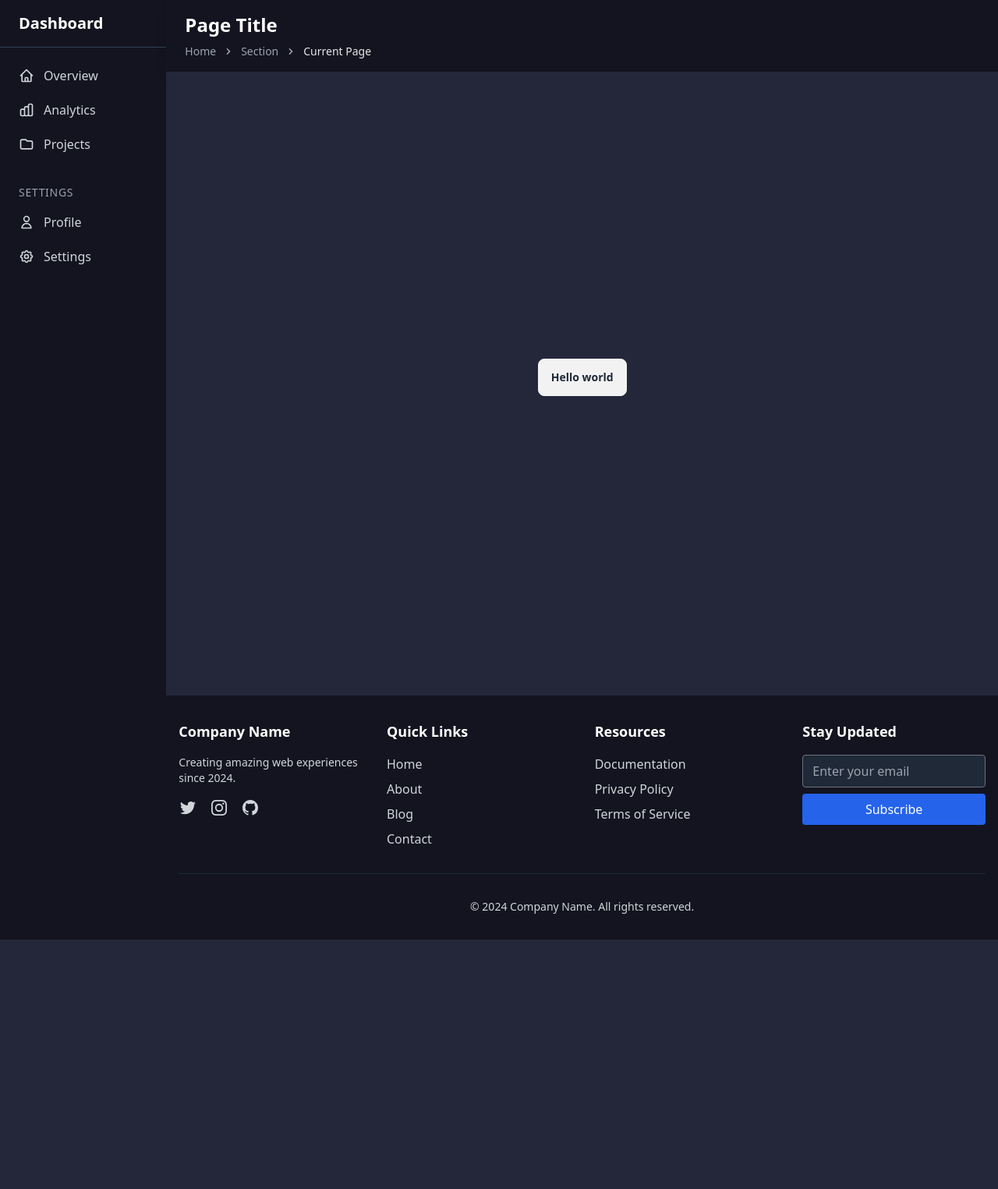
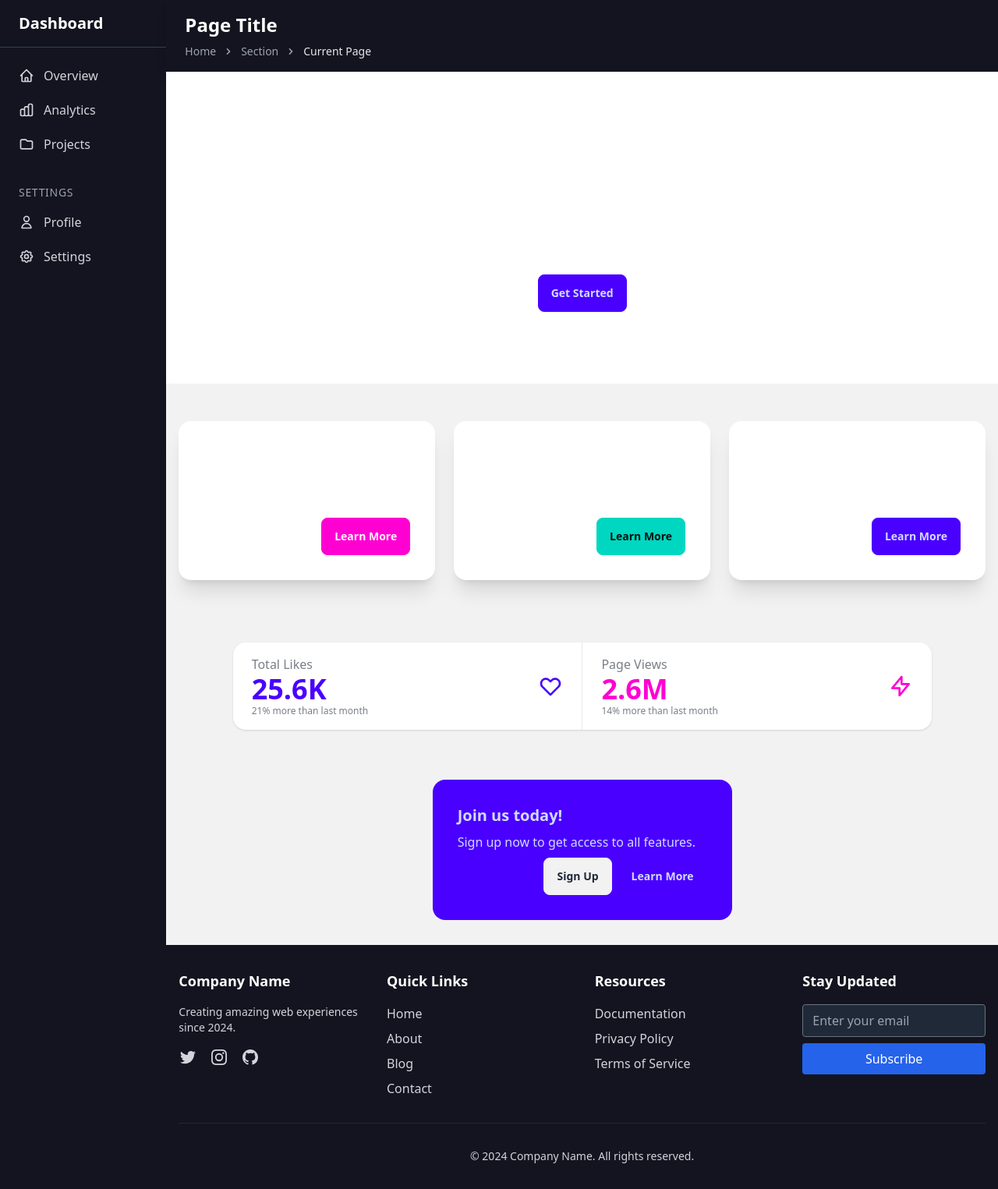
Before and after one commit to ewanchukwilliam/blogAI, a Django app: page /core/ in a window 1280 px wide. Shown: the whole page at 78% size. Before the commit the page ends 1205 px from the top, so only its background shows below. Run offline with Django 5.2, Linux system fonts and the light colour scheme; some libraries are stand-ins or nearby versions.

Commit message:
added homepage filler this looks so good! omg

```diff
--- a/core/templates/Homepage.html
+++ b/core/templates/Homepage.html
@@ -1,7 +1,99 @@
-{% extends "base.html" %} {% block title %}Homepage{% endblock %}
-{% block content %}
-<div class="flex flex-col items-center justify-center min-h-screen bg-lighterbackground min-w-full">
-	<button class="btn mb-4 active:bg-red-800">Hello world</button>
+{% extends "base.html" %} {% block title %}Homepage{% endblock %} {% block content %}
+<div class="min-h-screen bg-base-200">
+	<!-- Hero Section -->
+	<div class="hero min-h-[50vh] bg-base-100">
+		<div class="hero-content text-center">
+			<div class="max-w-md">
+				<h1 class="text-5xl font-bold">Welcome!</h1>
+				<p class="py-6">
+					This is a sample hero section using DaisyUI components. You can
+					customize this text and add more elements as needed.
+				</p>
+				<button class="btn btn-primary">Get Started</button>
+			</div>
+		</div>
+	</div>
 
+	<!-- Features Section -->
+	<div class="container mx-auto py-12 px-4">
+		<div class="grid grid-cols-1 md:grid-cols-3 gap-6">
+			<!-- Feature Card 1 -->
+			<div class="card bg-base-100 shadow-xl">
+				<div class="card-body">
+					<h2 class="card-title">Feature 1</h2>
+					<p>Sample feature description goes here.</p>
+					<div class="card-actions justify-end">
+						<button class="btn btn-secondary">Learn More</button>
+					</div>
+				</div>
+			</div>
+
+			<!-- Feature Card 2 -->
+			<div class="card bg-base-100 shadow-xl">
+				<div class="card-body">
+					<h2 class="card-title">Feature 2</h2>
+					<p>Sample feature description goes here.</p>
+					<div class="card-actions justify-end">
+						<button class="btn btn-accent">Learn More</button>
+					</div>
+				</div>
+			</div>
+
+			<!-- Feature Card 3 -->
+			<div class="card bg-base-100 shadow-xl">
+				<div class="card-body">
+					<h2 class="card-title">Feature 3</h2>
+					<p>Sample feature description goes here.</p>
+					<div class="card-actions justify-end">
+						<button class="btn btn-primary">Learn More</button>
+					</div>
+				</div>
+			</div>
+		</div>
+	</div>
+
+	<!-- Stats Section -->
+	<div class="stats shadow mx-auto max-w-4xl my-8 flex">
+		<div class="stat">
+			<div class="stat-figure text-primary">
+				<svg xmlns="http://www.w3.org/2000/svg" fill="none" viewBox="0 0 24 24"
+					class="inline-block w-8 h-8 stroke-current">
+					<path stroke-linecap="round" stroke-linejoin="round" stroke-width="2"
+						d="M4.318 6.318a4.5 4.5 0 000 6.364L12 20.364l7.682-7.682a4.5 4.5 0 00-6.364-6.364L12 7.636l-1.318-1.318a4.5 4.5 0 00-6.364 0z">
+					</path>
+				</svg>
+			</div>
+			<div class="stat-title">Total Likes</div>
+			<div class="stat-value text-primary">25.6K</div>
+			<div class="stat-desc">21% more than last month</div>
+		</div>
+
+		<div class="stat">
+			<div class="stat-figure text-secondary">
+				<svg xmlns="http://www.w3.org/2000/svg" fill="none" viewBox="0 0 24 24"
+					class="inline-block w-8 h-8 stroke-current">
+					<path stroke-linecap="round" stroke-linejoin="round" stroke-width="2"
+						d="M13 10V3L4 14h7v7l9-11h-7z"></path>
+				</svg>
+			</div>
+			<div class="stat-title">Page Views</div>
+			<div class="stat-value text-secondary">2.6M</div>
+			<div class="stat-desc">14% more than last month</div>
+		</div>
+	</div>
+
+	<!-- Call to Action -->
+	<div class="flex justify-center p-8">
+		<div class="card w-96 bg-primary text-primary-content">
+			<div class="card-body">
+				<h2 class="card-title">Join us today!</h2>
+				<p>Sign up now to get access to all features.</p>
+				<div class="card-actions justify-end">
+					<button class="btn">Sign Up</button>
+					<button class="btn btn-ghost">Learn More</button>
+				</div>
+			</div>
+		</div>
+	</div>
 </div>
 {% endblock %}
--- a/theme/static/css/dist/styles.css
+++ b/theme/static/css/dist/styles.css
@@ -1129,6 +1129,76 @@ html {
   content: var(--tw-content);
 }
 
+.card {
+  position: relative;
+  display: flex;
+  flex-direction: column;
+  border-radius: var(--rounded-box, 1rem);
+}
+
+.card:focus {
+  outline: 2px solid transparent;
+  outline-offset: 2px;
+}
+
+.card-body {
+  display: flex;
+  flex: 1 1 auto;
+  flex-direction: column;
+  padding: var(--padding-card, 2rem);
+  gap: 0.5rem;
+}
+
+.card-body :where(p) {
+  flex-grow: 1;
+}
+
+.card-actions {
+  display: flex;
+  flex-wrap: wrap;
+  align-items: flex-start;
+  gap: 0.5rem;
+}
+
+.card figure {
+  display: flex;
+  align-items: center;
+  justify-content: center;
+}
+
+.card.image-full {
+  display: grid;
+}
+
+.card.image-full:before {
+  position: relative;
+  content: "";
+  z-index: 10;
+  border-radius: var(--rounded-box, 1rem);
+  --tw-bg-opacity: 1;
+  background-color: var(--fallback-n,oklch(var(--n)/var(--tw-bg-opacity)));
+  opacity: 0.75;
+}
+
+.card.image-full:before,
+    .card.image-full > * {
+  grid-column-start: 1;
+  grid-row-start: 1;
+}
+
+.card.image-full > figure img {
+  height: 100%;
+  -o-object-fit: cover;
+     object-fit: cover;
+}
+
+.card.image-full > .card-body {
+  position: relative;
+  z-index: 20;
+  --tw-text-opacity: 1;
+  color: var(--fallback-nc,oklch(var(--nc)/var(--tw-text-opacity)));
+}
+
 .checkbox {
   flex-shrink: 0;
   --chkbg: var(--fallback-bc,oklch(var(--bc)/1));
@@ -1312,6 +1428,29 @@ html {
   padding-right: 0.25rem;
   padding-top: 0.5rem;
   padding-bottom: 0.5rem;
+}
+
+.hero {
+  display: grid;
+  width: 100%;
+  place-items: center;
+  background-size: cover;
+  background-position: center;
+}
+
+.hero > * {
+  grid-column-start: 1;
+  grid-row-start: 1;
+}
+
+.hero-content {
+  z-index: 0;
+  display: flex;
+  align-items: center;
+  justify-content: center;
+  max-width: 80rem;
+  gap: 1rem;
+  padding: 1rem;
 }
 
 .input {
@@ -1386,6 +1525,64 @@ html {
   height: auto;
 }
 
+.stats {
+  display: inline-grid;
+  border-radius: var(--rounded-box, 1rem);
+  --tw-bg-opacity: 1;
+  background-color: var(--fallback-b1,oklch(var(--b1)/var(--tw-bg-opacity)));
+  --tw-text-opacity: 1;
+  color: var(--fallback-bc,oklch(var(--bc)/var(--tw-text-opacity)));
+}
+
+:where(.stats) {
+  grid-auto-flow: column;
+  overflow-x: auto;
+}
+
+.stat {
+  display: inline-grid;
+  width: 100%;
+  grid-template-columns: repeat(1, 1fr);
+  -moz-column-gap: 1rem;
+       column-gap: 1rem;
+  border-color: var(--fallback-bc,oklch(var(--bc)/var(--tw-border-opacity)));
+  --tw-border-opacity: 0.1;
+  padding-left: 1.5rem;
+  padding-right: 1.5rem;
+  padding-top: 1rem;
+  padding-bottom: 1rem;
+}
+
+.stat-figure {
+  grid-column-start: 2;
+  grid-row: span 3 / span 3;
+  grid-row-start: 1;
+  place-self: center;
+  justify-self: end;
+}
+
+.stat-title {
+  grid-column-start: 1;
+  white-space: nowrap;
+  color: var(--fallback-bc,oklch(var(--bc)/0.6));
+}
+
+.stat-value {
+  grid-column-start: 1;
+  white-space: nowrap;
+  font-size: 2.25rem;
+  line-height: 2.5rem;
+  font-weight: 800;
+}
+
+.stat-desc {
+  grid-column-start: 1;
+  white-space: nowrap;
+  font-size: 0.75rem;
+  line-height: 1rem;
+  color: var(--fallback-bc,oklch(var(--bc)/0.6));
+}
+
 .tabs-lifted:has(.tab-content[class^="rounded-"])
     .tab:first-child:not(:is(.tab-active, [aria-selected="true"])), .tabs-lifted:has(.tab-content[class*=" rounded-"])
     .tab:first-child:not(:is(.tab-active, [aria-selected="true"])) {
@@ -1578,12 +1775,73 @@ input.tab:checked + .tab-content,
     background-color: var(--btn-color, var(--fallback-b2));
     border-color: var(--btn-color, var(--fallback-b2));
   }
+
+  .btn-primary {
+    --btn-color: var(--fallback-p);
+  }
+
+  .btn-secondary {
+    --btn-color: var(--fallback-s);
+  }
+
+  .btn-accent {
+    --btn-color: var(--fallback-a);
+  }
+}
+
+@supports (color: color-mix(in oklab, black, black)) {
+  .btn-outline.btn-primary.btn-active {
+    background-color: color-mix(in oklab, var(--fallback-p,oklch(var(--p)/1)) 90%, black);
+    border-color: color-mix(in oklab, var(--fallback-p,oklch(var(--p)/1)) 90%, black);
+  }
+
+  .btn-outline.btn-secondary.btn-active {
+    background-color: color-mix(in oklab, var(--fallback-s,oklch(var(--s)/1)) 90%, black);
+    border-color: color-mix(in oklab, var(--fallback-s,oklch(var(--s)/1)) 90%, black);
+  }
+
+  .btn-outline.btn-accent.btn-active {
+    background-color: color-mix(in oklab, var(--fallback-a,oklch(var(--a)/1)) 90%, black);
+    border-color: color-mix(in oklab, var(--fallback-a,oklch(var(--a)/1)) 90%, black);
+  }
 }
 
 .btn:focus-visible {
   outline-style: solid;
   outline-width: 2px;
   outline-offset: 2px;
+}
+
+.btn-primary {
+  --tw-text-opacity: 1;
+  color: var(--fallback-pc,oklch(var(--pc)/var(--tw-text-opacity)));
+  outline-color: var(--fallback-p,oklch(var(--p)/1));
+}
+
+@supports (color: oklch(0% 0 0)) {
+  .btn-primary {
+    --btn-color: var(--p);
+  }
+
+  .btn-secondary {
+    --btn-color: var(--s);
+  }
+
+  .btn-accent {
+    --btn-color: var(--a);
+  }
+}
+
+.btn-secondary {
+  --tw-text-opacity: 1;
+  color: var(--fallback-sc,oklch(var(--sc)/var(--tw-text-opacity)));
+  outline-color: var(--fallback-s,oklch(var(--s)/1));
+}
+
+.btn-accent {
+  --tw-text-opacity: 1;
+  color: var(--fallback-ac,oklch(var(--ac)/var(--tw-text-opacity)));
+  outline-color: var(--fallback-a,oklch(var(--a)/1));
 }
 
 .btn.glass {
@@ -1596,6 +1854,52 @@ input.tab:checked + .tab-content,
 .btn.glass.btn-active {
   --glass-opacity: 25%;
   --glass-border-opacity: 15%;
+}
+
+.btn-ghost {
+  border-width: 1px;
+  border-color: transparent;
+  background-color: transparent;
+  color: currentColor;
+  --tw-shadow: 0 0 #0000;
+  --tw-shadow-colored: 0 0 #0000;
+  box-shadow: var(--tw-ring-offset-shadow, 0 0 #0000), var(--tw-ring-shadow, 0 0 #0000), var(--tw-shadow);
+  outline-color: currentColor;
+}
+
+.btn-ghost.btn-active {
+  border-color: transparent;
+  background-color: var(--fallback-bc,oklch(var(--bc)/0.2));
+}
+
+.btn-outline.btn-primary {
+  --tw-text-opacity: 1;
+  color: var(--fallback-p,oklch(var(--p)/var(--tw-text-opacity)));
+}
+
+.btn-outline.btn-primary.btn-active {
+  --tw-text-opacity: 1;
+  color: var(--fallback-pc,oklch(var(--pc)/var(--tw-text-opacity)));
+}
+
+.btn-outline.btn-secondary {
+  --tw-text-opacity: 1;
+  color: var(--fallback-s,oklch(var(--s)/var(--tw-text-opacity)));
+}
+
+.btn-outline.btn-secondary.btn-active {
+  --tw-text-opacity: 1;
+  color: var(--fallback-sc,oklch(var(--sc)/var(--tw-text-opacity)));
+}
+
+.btn-outline.btn-accent {
+  --tw-text-opacity: 1;
+  color: var(--fallback-a,oklch(var(--a)/var(--tw-text-opacity)));
+}
+
+.btn-outline.btn-accent.btn-active {
+  --tw-text-opacity: 1;
+  color: var(--fallback-ac,oklch(var(--ac)/var(--tw-text-opacity)));
 }
 
 .btn.btn-disabled,
@@ -1634,6 +1938,53 @@ input.tab:checked + .tab-content,
   100% {
     transform: scale(1);
   }
+}
+
+.card :where(figure:first-child) {
+  overflow: hidden;
+  border-start-start-radius: inherit;
+  border-start-end-radius: inherit;
+  border-end-start-radius: unset;
+  border-end-end-radius: unset;
+}
+
+.card :where(figure:last-child) {
+  overflow: hidden;
+  border-start-start-radius: unset;
+  border-start-end-radius: unset;
+  border-end-start-radius: inherit;
+  border-end-end-radius: inherit;
+}
+
+.card:focus-visible {
+  outline: 2px solid currentColor;
+  outline-offset: 2px;
+}
+
+.card.bordered {
+  border-width: 1px;
+  --tw-border-opacity: 1;
+  border-color: var(--fallback-b2,oklch(var(--b2)/var(--tw-border-opacity)));
+}
+
+.card.compact .card-body {
+  padding: 1rem;
+  font-size: 0.875rem;
+  line-height: 1.25rem;
+}
+
+.card-title {
+  display: flex;
+  align-items: center;
+  gap: 0.5rem;
+  font-size: 1.25rem;
+  line-height: 1.75rem;
+  font-weight: 600;
+}
+
+.card.image-full :where(figure) {
+  overflow: hidden;
+  border-radius: inherit;
 }
 
 .checkbox:focus {
@@ -2011,6 +2362,19 @@ details.collapse summary::-webkit-details-marker {
   to {
     background-position: -50%;
   }
+}
+
+:where(.stats) > :not([hidden]) ~ :not([hidden]) {
+  --tw-divide-x-reverse: 0;
+  border-right-width: calc(1px * var(--tw-divide-x-reverse));
+  border-left-width: calc(1px * calc(1 - var(--tw-divide-x-reverse)));
+  --tw-divide-y-reverse: 0;
+  border-top-width: calc(0px * calc(1 - var(--tw-divide-y-reverse)));
+  border-bottom-width: calc(0px * var(--tw-divide-y-reverse));
+}
+
+[dir="rtl"] .stats > *:not([hidden]) ~ *:not([hidden]) {
+  --tw-divide-x-reverse: 1;
 }
 
 .tabs-lifted > .tab:focus-visible {
@@ -2355,6 +2739,11 @@ details.collapse summary::-webkit-details-marker {
   margin-right: auto;
 }
 
+.my-8 {
+  margin-top: 2rem;
+  margin-bottom: 2rem;
+}
+
 .mb-4 {
   margin-bottom: 1rem;
 }
@@ -2383,6 +2772,10 @@ details.collapse summary::-webkit-details-marker {
   display: block;
 }
 
+.inline-block {
+  display: inline-block;
+}
+
 .flex {
   display: flex;
 }
@@ -2419,10 +2812,18 @@ details.collapse summary::-webkit-details-marker {
   height: 1.25rem;
 }
 
+.h-8 {
+  height: 2rem;
+}
+
 .min-h-screen {
   min-height: 100vh;
 }
 
+.min-h-\[50vh\] {
+  min-height: 50vh;
+}
+
 .w-6 {
   width: 1.5rem;
 }
@@ -2447,6 +2848,14 @@ details.collapse summary::-webkit-details-marker {
   width: 1.25rem;
 }
 
+.w-8 {
+  width: 2rem;
+}
+
+.w-96 {
+  width: 24rem;
+}
+
 .min-w-full {
   min-width: 100%;
 }
@@ -2455,6 +2864,14 @@ details.collapse summary::-webkit-details-marker {
   max-width: 80rem;
 }
 
+.max-w-4xl {
+  max-width: 56rem;
+}
+
+.max-w-md {
+  max-width: 28rem;
+}
+
 .flex-1 {
   flex: 1 1 0%;
 }
@@ -2487,12 +2904,20 @@ details.collapse summary::-webkit-details-marker {
   align-items: center;
 }
 
+.justify-end {
+  justify-content: flex-end;
+}
+
 .justify-center {
   justify-content: center;
 }
 
 .gap-8 {
   gap: 2rem;
+}
+
+.gap-6 {
+  gap: 1.5rem;
 }
 
 .space-x-4 > :not([hidden]) ~ :not([hidden]) {
@@ -2594,6 +3019,29 @@ details.collapse summary::-webkit-details-marker {
   background-color: rgb(15 23 42 / var(--tw-bg-opacity, 1));
 }
 
+.bg-base-100 {
+  --tw-bg-opacity: 1;
+  background-color: var(--fallback-b1,oklch(var(--b1)/var(--tw-bg-opacity, 1)));
+}
+
+.bg-base-200 {
+  --tw-bg-opacity: 1;
+  background-color: var(--fallback-b2,oklch(var(--b2)/var(--tw-bg-opacity, 1)));
+}
+
+.bg-primary {
+  --tw-bg-opacity: 1;
+  background-color: var(--fallback-p,oklch(var(--p)/var(--tw-bg-opacity, 1)));
+}
+
+.stroke-current {
+  stroke: currentColor;
+}
+
+.p-8 {
+  padding: 2rem;
+}
+
 .px-3 {
   padding-left: 0.75rem;
   padding-right: 0.75rem;
@@ -2624,6 +3072,16 @@ details.collapse summary::-webkit-details-marker {
   padding-bottom: 1rem;
 }
 
+.py-12 {
+  padding-top: 3rem;
+  padding-bottom: 3rem;
+}
+
+.py-6 {
+  padding-top: 1.5rem;
+  padding-bottom: 1.5rem;
+}
+
 .pt-8 {
   padding-top: 2rem;
 }
@@ -2719,6 +3177,21 @@ details.collapse summary::-webkit-details-marker {
 .text-gray-400 {
   --tw-text-opacity: 1;
   color: rgb(156 163 175 / var(--tw-text-opacity, 1));
+}
+
+.text-primary {
+  --tw-text-opacity: 1;
+  color: var(--fallback-p,oklch(var(--p)/var(--tw-text-opacity, 1)));
+}
+
+.text-primary-content {
+  --tw-text-opacity: 1;
+  color: var(--fallback-pc,oklch(var(--pc)/var(--tw-text-opacity, 1)));
+}
+
+.text-secondary {
+  --tw-text-opacity: 1;
+  color: var(--fallback-s,oklch(var(--s)/var(--tw-text-opacity, 1)));
 }
 
 .placeholder-gray-400::-moz-placeholder {
@@ -2737,6 +3210,18 @@ details.collapse summary::-webkit-details-marker {
   box-shadow: var(--tw-ring-offset-shadow, 0 0 #0000), var(--tw-ring-shadow, 0 0 #0000), var(--tw-shadow);
 }
 
+.shadow {
+  --tw-shadow: 0 1px 3px 0 rgb(0 0 0 / 0.1), 0 1px 2px -1px rgb(0 0 0 / 0.1);
+  --tw-shadow-colored: 0 1px 3px 0 var(--tw-shadow-color), 0 1px 2px -1px var(--tw-shadow-color);
+  box-shadow: var(--tw-ring-offset-shadow, 0 0 #0000), var(--tw-ring-shadow, 0 0 #0000), var(--tw-shadow);
+}
+
+.shadow-xl {
+  --tw-shadow: 0 20px 25px -5px rgb(0 0 0 / 0.1), 0 8px 10px -6px rgb(0 0 0 / 0.1);
+  --tw-shadow-colored: 0 20px 25px -5px var(--tw-shadow-color), 0 8px 10px -6px var(--tw-shadow-color);
+  box-shadow: var(--tw-ring-offset-shadow, 0 0 #0000), var(--tw-ring-shadow, 0 0 #0000), var(--tw-shadow);
+}
+
 .filter {
   filter: var(--tw-blur) var(--tw-brightness) var(--tw-contrast) var(--tw-grayscale) var(--tw-hue-rotate) var(--tw-invert) var(--tw-saturate) var(--tw-sepia) var(--tw-drop-shadow);
 }
@@ -2796,4 +3281,8 @@ details.collapse summary::-webkit-details-marker {
   .md\:grid-cols-4 {
     grid-template-columns: repeat(4, minmax(0, 1fr));
   }
-}
+
+  .md\:grid-cols-3 {
+    grid-template-columns: repeat(3, minmax(0, 1fr));
+  }
+}
```
Also changed, not shown: other parts of theme/static/css/dist/styles.css (+66 -0 lines).
